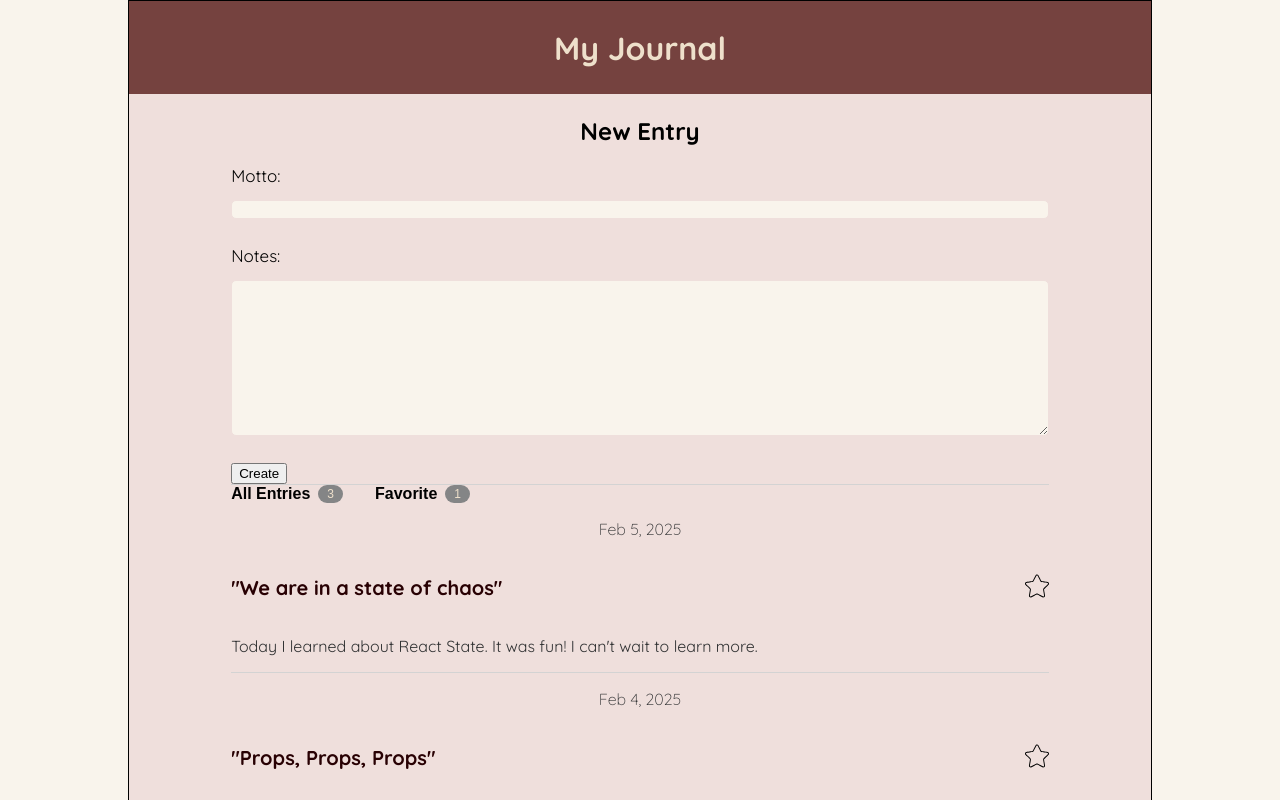
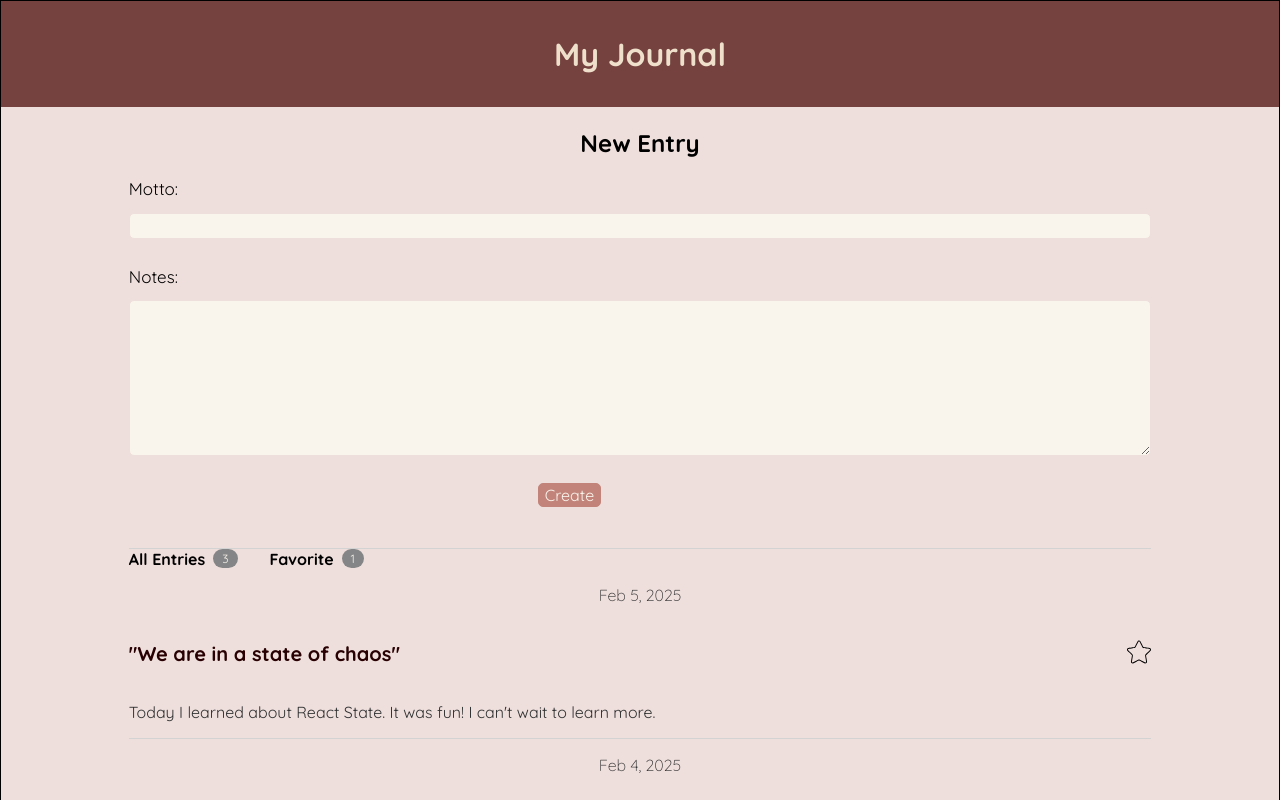
Before and after one commit to NeeleWaehnke/journal-react, a React (Create React App) app: page / in a window 1280 px wide. Shown: the top 800 px of the page. Built offline with nearby package versions, Linux system fonts and the light colour scheme.

Commit message:
save changes

```diff
--- a/src/components/Entries-Section/Tabs/TabBadge.js
+++ b/src/components/Entries-Section/Tabs/TabBadge.js
@@ -14,11 +14,11 @@ const StyledBadge = styled.span`
   padding: 2px 9px;
   border-radius: 999px;
   background-color: #848586;
-  color: #eee0cb;
+  color: #f9f4ec;
   font-weight: 400;
 
   .badge--active {
     background-color: #c2847a;
-    color: #eee0cb;
+    color: #f9f4ec;
   }
 `;
--- a/src/components/Entries-Section/Tabs/Tabs.js
+++ b/src/components/Entries-Section/Tabs/Tabs.js
@@ -21,6 +21,7 @@ const StyledTab = styled.button`
   margin: -10px -16px;
   padding: 10px 16px;
   border-radius: 999px;
+  font-family: 'Quicksand';
 
   &:hover {
     background-color: #848586;
@@ -29,7 +30,6 @@ const StyledTab = styled.button`
   &:active {
     background-color: #848586;
   }
-
   .tab--active {
     color: #c2847a;
   }
--- a/src/components/Entry-form/Entryform.js
+++ b/src/components/Entry-form/Entryform.js
@@ -16,24 +16,31 @@ export default function Entryform({ onAddEntry }) {
   return (
     <>
       <StyledForm action="" className="form" onSubmit={handleSubmit}>
-        <h2 className="entryform__title">New Entry</h2>
-        <label htmlFor="input__text" className="label">
+        <StyledHeading className="entryform__title">New Entry</StyledHeading>
+        <StyledLabel htmlFor="input__text" className="label">
           Motto:
-        </label>
-        <input type="text" id="motto" name="motto" className="input__text" />
-        <label htmlFor="input__textarea" className="label">
+        </StyledLabel>
+        <StyledInput
+          type="text"
+          id="motto"
+          name="motto"
+          className="input__text"
+          required
+        />
+        <StyledLabel htmlFor="input__textarea" className="label">
           Notes:
-        </label>
-        <textarea
+        </StyledLabel>
+        <StyledTextarea
           name="notes"
           id="notes"
           className="input__textarea"
           cols="30"
           rows="10"
-        ></textarea>
-        <button type="submit" id="form__button" className="form__button">
+          required
+        ></StyledTextarea>
+        <StyledButton type="submit" id="form__button" className="form__button">
           Create
-        </button>
+        </StyledButton>
       </StyledForm>
     </>
   );
@@ -42,28 +49,49 @@ export default function Entryform({ onAddEntry }) {
 const StyledForm = styled.form`
   display: block;
   font-family: 'Quicksand';
-  .input__text {
+`;
+const StyledInput = styled.input`
   display: block;
   width: 100%;
   margin: 1em 0 2em 0;
   background-color: #f9f4ec;
   border: 0.5px solid #efdfdc;
   border-radius: 5px;
+  height: 2em;
+
+  &:focus {
+    outline: 2px solid #c2847a;
   }
-
-  .input__textarea {
+`;
+const StyledTextarea = styled.textarea`
   background-color: #f9f4ec;
   border: 0.5px solid #efdfdc;
   display: block;
   width: 100%;
   margin: 1em 0 2em 0;
   border-radius: 5px;
+  &:focus {
+    outline: 2px solid #c2847a;
   }
-  h2 {
+`;
+
+const StyledHeading = styled.h2`
   font-family: 'Quicksand';
   text-align: center;
-  }
-  .label {
+`;
+
+const StyledLabel = styled.label`
   font-size: 17px;
-  }
 `;
+
+const StyledButton = styled.button`
+  margin-bottom: 4%;
+  background-color: #c2847a;
+  border: 1px solid #c2847a;
+  border-radius: 5px;
+  color: #f9f4ec;
+  font-size: 1em;
+  position: relative;
+  left: 40%;
+  font-family: 'Quicksand';
+`;
--- a/src/components/Main/Main.js
+++ b/src/components/Main/Main.js
@@ -58,4 +58,5 @@ const StyledMain = styled.main`
   display: block;
   width: 80%;
   margin: auto;
+  font-family: 'Quicksand';
 `;
--- a/src/globalStyles.js
+++ b/src/globalStyles.js
@@ -8,7 +8,7 @@ const GlobalStyle = createGlobalStyle`
 
 body{
   background-color:#f9f4ec;
-
+  width: 100%;
   margin: 0;
 }
 
@@ -19,10 +19,9 @@ body{
 }
 
 #root {
-  margin-left: auto;
-  margin-right: auto;
+
   border: 1px solid black;
-  width: 80%;
+  width: 100%;
   background-color:#efdfdc;
   align-content: center;
 
```
Lines whose indentation alone changed are shown as unchanged.
